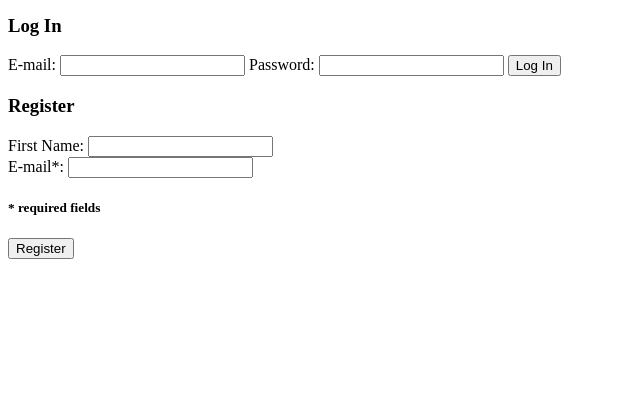
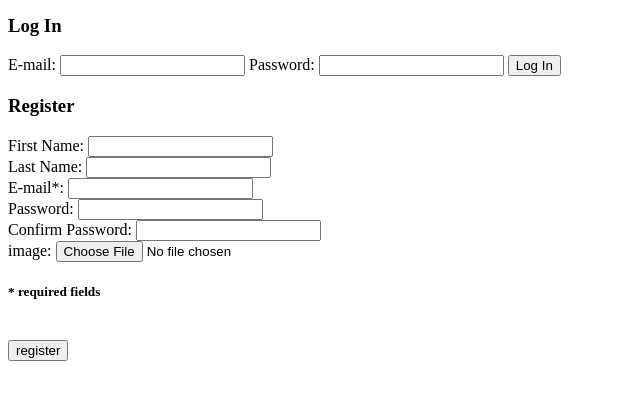
Before and after one commit to Youmna-Salah/DiagonAlley, a PHP site: page /Home.php in a window 1280 px wide. Shown: the part 212-612 px from the top of the page, without its empty margins (0-640 px from the left). Run offline with PHP 8.4, Linux system fonts and the light colour scheme.

Commit message:
adding the register logic

```diff
--- a/Home.php
+++ b/Home.php
@@ -1,4 +1,9 @@
 <!DOCTYPE html>
+<?php
+  if (array_key_exists('register', $_POST)) {
+    register();
+  }
+?>
 <html>
 	<head>
 		<title>Advanced Lab Project</title>
@@ -15,14 +20,31 @@
    		</form>
     </div>
     <div>
-      <form action="Register.php" method="POST">
+      <form action="Home.php" method="POST">
+      <?php echo implode(" ",$_POST);?>
         <h3>Register</h3>
         First Name: <input type="text" name = "first_name" /></br>
+        Last Name: <input type="text" name = "last_name" /></br>
         E-mail*: <input type="text" name = "email"/> </br>
-
-        <h5>* required fields</h5>
-        <input type="submit" value="Register"/>
+        Password: <input type="password" name = "password" value=""></br>
+        Confirm Password:  <input type="password" name="confirm_password" value=""></br>
+        image: <input type="file" name="image" value="Browse"></br>
+        <h5>* required fields</h5></br>
+        <input type="submit" value="register" name ="register"/>
       </form>
     </div>
+    <?php
+      function register() {
+        mysql_connect('localhost', "root");
+        mysql_select_db('Diagon Alley');
+       $query = 'insert into person (first_name, last_name, email, password)
+                 values ("'.$_POST['first_name'].'","'.$_POST['last_name'].'","'.$_POST['email'].'","'.$_POST['password'].'");';
+        $result = mysql_query($query) or die(mysql_error());
+
+        if ($result) {
+          echo "YOU HAVE REGISTERED SUCCESSFULLY";
+        }
+      }
+    ?>
 	</body>
 </html>
```
Also changed, not shown: Register.php (deleted, +0 -16 lines).
